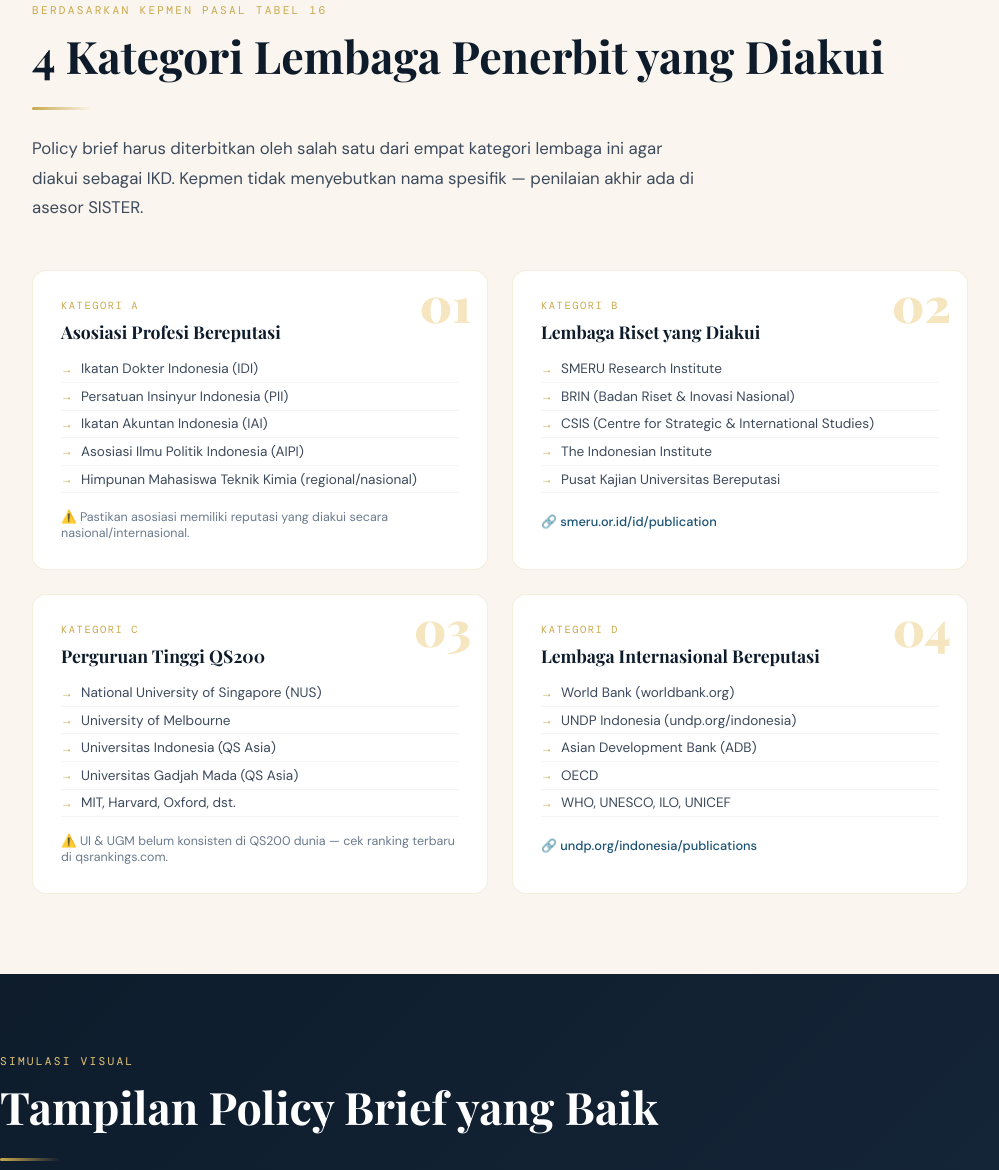
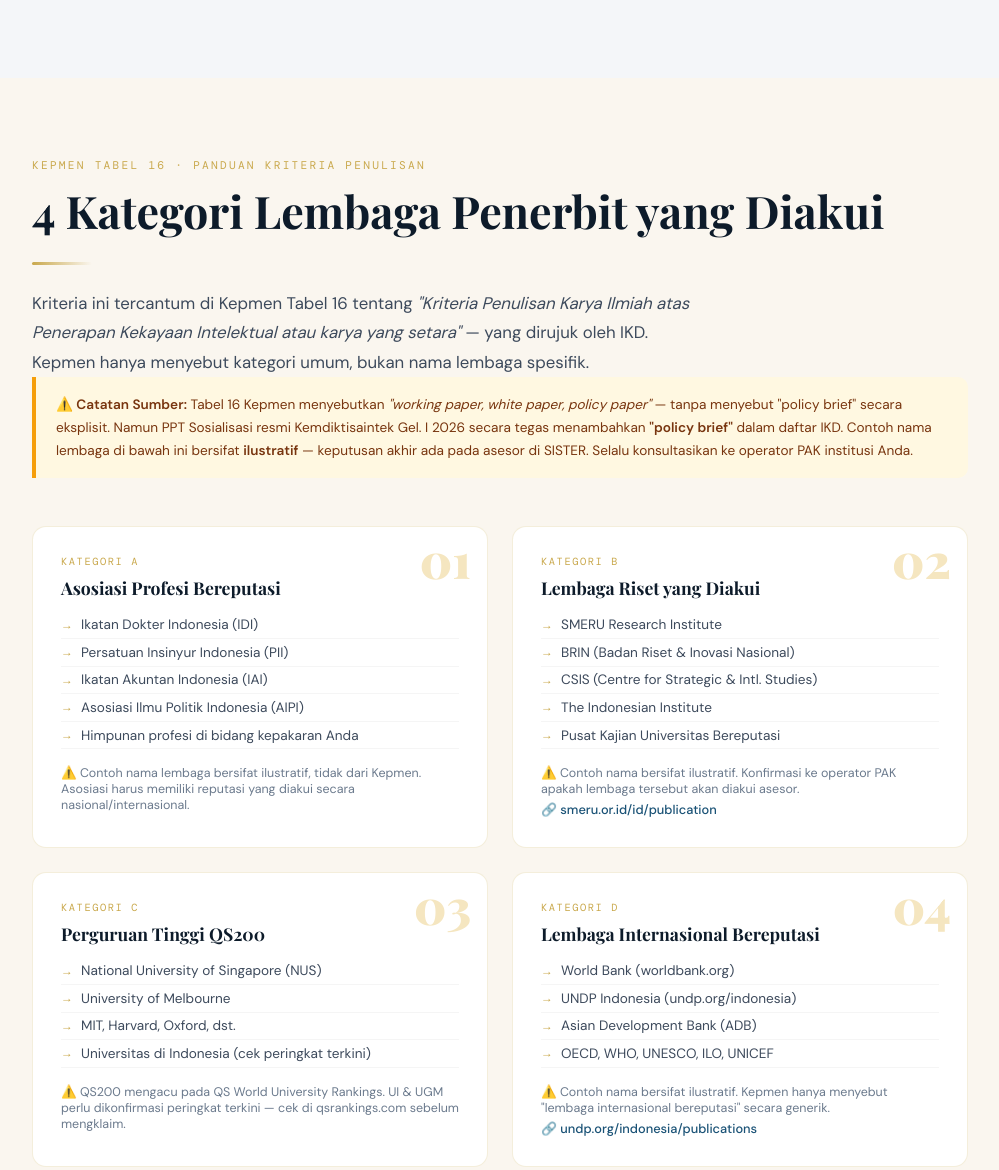
Before and after one commit to chatkecerdasan/policybrief, a plain HTML site: page index.html in a window 1280 px wide. Shown: the part 4910-6080 px from the top of the page, without its empty margins (140-1139 px from the left). Drawn offline with nearby package versions, Linux system fonts and the light colour scheme.

Commit message:
Update index.html

```diff
--- a/index.html
+++ b/index.html
@@ -1258,7 +1258,10 @@
     <div class="section-label reveal">Kepmendiktisaintek 39/M/KEP/2026</div>
     <h2 class="section-title reveal">IKD Policy Brief per Jenjang Jabatan</h2>
     <div class="divider reveal"></div>
-    <p class="section-desc reveal">Policy brief dan karya sejenis (working paper, white paper, policy paper) masuk sebagai IKD Dharma Penelitian & PkM. Klaim dihitung sejak TMT jabatan akademik terakhir.</p>
+    <p class="section-desc reveal">Policy brief dan karya sejenis masuk sebagai IKD Dharma Penelitian & PkM sub-indikator 2. Klaim dihitung sejak TMT jabatan akademik terakhir. <em>Sumber: PPT Sosialisasi Kemdiktisaintek Gel. I 2026 + Kepmen 39/M/KEP/2026.</em></p>
+    <div style="background:#eff6ff; border-left:4px solid #3b82f6; border-radius:0 10px 10px 0; padding:1rem 1.25rem; margin-top:1.5rem; font-size:0.85rem; color:#1e3a5f; line-height:1.7;">
+      <strong>📌 Penting:</strong> Rincian IKD per jenjang berikut bersumber dari <strong>PPT Sosialisasi Resmi Kemdiktisaintek Gelombang I 2026</strong> — bukan dari teks narasi Kepmen (yang hanya menyebut "wajib memenuhi IKD" tanpa rincian). Untuk kepastian, selalu acu pada dokumen sosialisasi resmi terbaru dari Direktorat Sumber Daya.
+    </div>
 
     <div class="tab-container reveal">
       <div class="tab-nav">
@@ -1350,10 +1353,13 @@
 <!-- LEMBAGA -->
 <section id="lembaga">
   <div class="section">
-    <div class="section-label reveal">Berdasarkan Kepmen Pasal Tabel 16</div>
+    <div class="section-label reveal">Kepmen Tabel 16 · Panduan Kriteria Penulisan</div>
     <h2 class="section-title reveal">4 Kategori Lembaga Penerbit yang Diakui</h2>
     <div class="divider reveal"></div>
-    <p class="section-desc reveal">Policy brief harus diterbitkan oleh salah satu dari empat kategori lembaga ini agar diakui sebagai IKD. Kepmen tidak menyebutkan nama spesifik — penilaian akhir ada di asesor SISTER.</p>
+    <p class="section-desc reveal">Kriteria ini tercantum di Kepmen Tabel 16 tentang <em>"Kriteria Penulisan Karya Ilmiah atas Penerapan Kekayaan Intelektual atau karya yang setara"</em> — yang dirujuk oleh IKD. Kepmen hanya menyebut kategori umum, bukan nama lembaga spesifik.</p>
+    <div style="background:#fff8e1; border-left:4px solid #f59e0b; border-radius:0 10px 10px 0; padding:1rem 1.25rem; margin-bottom:1.5rem; font-size:0.85rem; color:#78350f; line-height:1.7;">
+      <strong>⚠️ Catatan Sumber:</strong> Tabel 16 Kepmen menyebutkan <em>"working paper, white paper, policy paper"</em> — tanpa menyebut "policy brief" secara eksplisit. Namun PPT Sosialisasi resmi Kemdiktisaintek Gel. I 2026 secara tegas menambahkan <strong>"policy brief"</strong> dalam daftar IKD. Contoh nama lembaga di bawah ini bersifat <strong>ilustratif</strong> — keputusan akhir ada pada asesor di SISTER. Selalu konsultasikan ke operator PAK institusi Anda.
+    </div>
 
     <div class="lembaga-grid">
       <div class="lembaga-card reveal">
@@ -1365,9 +1371,9 @@
           <li>Persatuan Insinyur Indonesia (PII)</li>
           <li>Ikatan Akuntan Indonesia (IAI)</li>
           <li>Asosiasi Ilmu Politik Indonesia (AIPI)</li>
-          <li>Himpunan Mahasiswa Teknik Kimia (regional/nasional)</li>
+          <li>Himpunan profesi di bidang kepakaran Anda</li>
         </ul>
-        <p style="font-size:0.78rem;color:var(--text-light);margin-top:0.5rem;">⚠️ Pastikan asosiasi memiliki reputasi yang diakui secara nasional/internasional.</p>
+        <p style="font-size:0.78rem;color:var(--text-light);margin-top:0.5rem;">⚠️ Contoh nama lembaga bersifat ilustratif, tidak dari Kepmen. Asosiasi harus memiliki reputasi yang diakui secara nasional/internasional.</p>
       </div>
 
       <div class="lembaga-card reveal">
@@ -1377,10 +1383,11 @@
         <ul class="lembaga-examples">
           <li>SMERU Research Institute</li>
           <li>BRIN (Badan Riset & Inovasi Nasional)</li>
-          <li>CSIS (Centre for Strategic & International Studies)</li>
+          <li>CSIS (Centre for Strategic & Intl. Studies)</li>
           <li>The Indonesian Institute</li>
           <li>Pusat Kajian Universitas Bereputasi</li>
         </ul>
+        <p style="font-size:0.78rem;color:var(--text-light);margin-top:0.5rem;">⚠️ Contoh nama bersifat ilustratif. Konfirmasi ke operator PAK apakah lembaga tersebut akan diakui asesor.</p>
         <a href="https://smeru.or.id/id/publication" target="_blank" class="lembaga-link">🔗 smeru.or.id/id/publication</a>
       </div>
 
@@ -1391,11 +1398,10 @@
         <ul class="lembaga-examples">
           <li>National University of Singapore (NUS)</li>
           <li>University of Melbourne</li>
-          <li>Universitas Indonesia (QS Asia)</li>
-          <li>Universitas Gadjah Mada (QS Asia)</li>
           <li>MIT, Harvard, Oxford, dst.</li>
+          <li>Universitas di Indonesia (cek peringkat terkini)</li>
         </ul>
-        <p style="font-size:0.78rem;color:var(--text-light);margin-top:0.5rem;">⚠️ UI & UGM belum konsisten di QS200 dunia — cek ranking terbaru di qsrankings.com.</p>
+        <p style="font-size:0.78rem;color:var(--text-light);margin-top:0.5rem;">⚠️ QS200 mengacu pada QS World University Rankings. UI & UGM perlu dikonfirmasi peringkat terkini — cek di qsrankings.com sebelum mengklaim.</p>
       </div>
 
       <div class="lembaga-card reveal">
@@ -1406,9 +1412,9 @@
           <li>World Bank (worldbank.org)</li>
           <li>UNDP Indonesia (undp.org/indonesia)</li>
           <li>Asian Development Bank (ADB)</li>
-          <li>OECD</li>
-          <li>WHO, UNESCO, ILO, UNICEF</li>
+          <li>OECD, WHO, UNESCO, ILO, UNICEF</li>
         </ul>
+        <p style="font-size:0.78rem;color:var(--text-light);margin-top:0.5rem;">⚠️ Contoh nama bersifat ilustratif. Kepmen hanya menyebut "lembaga internasional bereputasi" secara generik.</p>
         <a href="https://undp.org/indonesia/publications" target="_blank" class="lembaga-link">🔗 undp.org/indonesia/publications</a>
       </div>
     </div>
@@ -1508,7 +1514,7 @@
     <div class="section-label reveal">Interaktif</div>
     <h2 class="section-title reveal">Cek Kesiapan Anda</h2>
     <div class="divider reveal"></div>
-    <p class="section-desc reveal">Klik setiap item untuk menandai yang sudah Anda penuhi. Gunakan ini sebelum mengklaim policy brief sebagai IKD di SISTER.</p>
+    <p class="section-desc reveal">Klik setiap item untuk menandai yang sudah Anda penuhi. Gunakan ini sebelum mengklaim policy brief sebagai IKD di SISTER. <strong>Catatan:</strong> checklist ini bersifat panduan — keputusan akhir tetap di tangan asesor.</p>
 
     <div class="checklist-grid">
       <div class="checklist-card reveal">
@@ -1679,8 +1685,8 @@
 <!-- FOOTER -->
 <footer class="site-footer">
   <p>Disusun berdasarkan <strong>Kepmendiktisaintek No. 39/M/KEP/2026</strong></p>
-  <p>Tentang Petunjuk Teknis Layanan Pengembangan Profesi dan Karier Dosen</p>
-  <p style="margin-top:1rem; font-size:0.7rem; color:rgba(255,255,255,0.25);">Panduan ini bersifat informatif dan edukatif. Untuk keputusan resmi, selalu acu pada dokumen Kepmen asli dan konsultasikan dengan operator PAK institusi Anda.</p>
+  <p>dan <strong>PPT Sosialisasi Pembukaan Kenaikan JAD LK & GB Gelombang I Tahun 2026</strong></p>
+  <p style="margin-top:0.75rem; font-size:0.78rem; color:rgba(255,255,255,0.35);">Panduan ini bersifat informatif dan edukatif. Contoh nama lembaga penerbit bersifat ilustratif — tidak tercantum dalam Kepmen. Untuk keputusan resmi, selalu acu pada dokumen Kepmen asli dan PPT sosialisasi resmi Kemdiktisaintek, serta konsultasikan dengan operator PAK institusi Anda.</p>
 </footer>
 
 <script>
```
